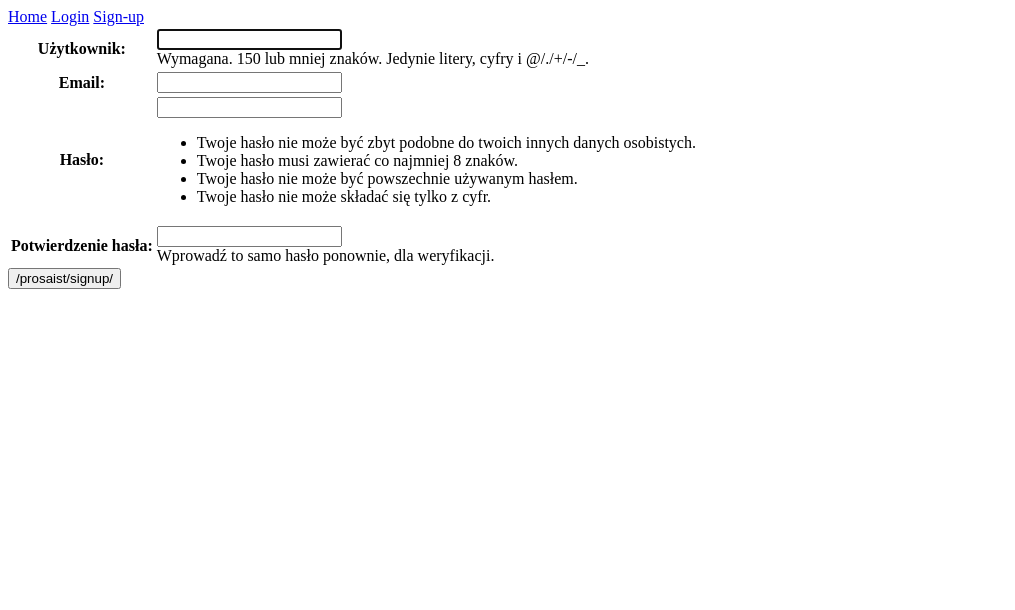
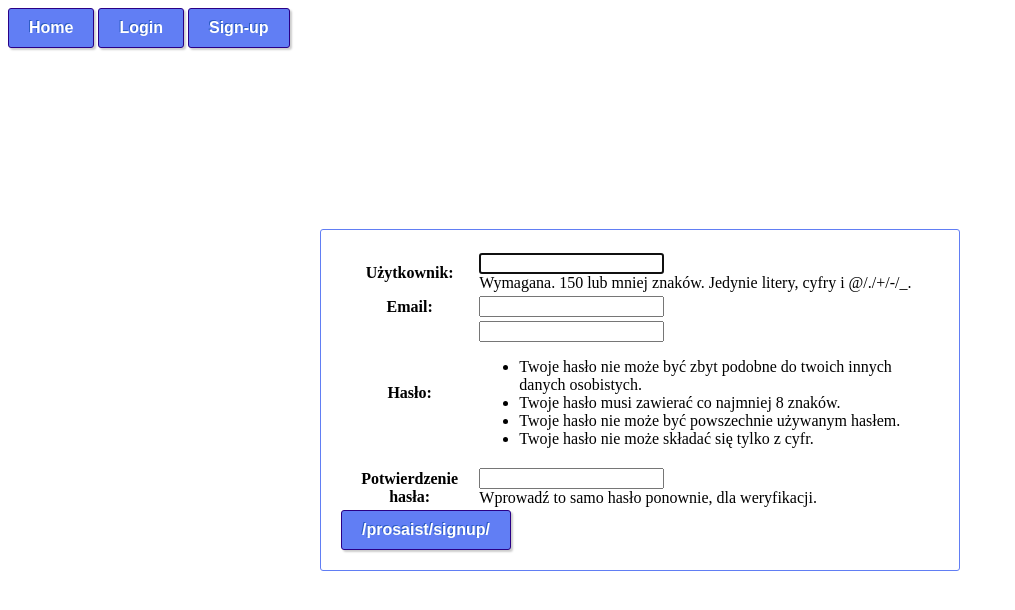
Before and after one commit to Wonqu/ZTW, a Django app: page /prosaist/signup/ in a window 1280 px wide. Shown: the top 610 px of the page, without its empty margins (0-1015 px from the left). Run offline with Django 3.2, Linux system fonts and the light colour scheme.

Commit message:
Poprawny commit CSS

```diff
--- a/Prosaist/templates/base.html
+++ b/Prosaist/templates/base.html
@@ -3,7 +3,7 @@
 <head>
     <meta charset="UTF-8">
     {% load static %}
-    <link rel="stylesheet" type="text/css" href="{% static "styles/styles.css" %}">
+    <link rel="stylesheet" type="text/css" href="{% static 'styles/styles.css' %}" />
     <title>Prosaist</title>
 </head>
 <body>
--- a/Prosaist/templates/inputform.html
+++ b/Prosaist/templates/inputform.html
@@ -1,10 +1,10 @@
 {% extends "base.html" %}
 {% block content %}
-    <form action="" method="post">
+    <form action="" method="post"><div class="user">
         {% csrf_token %}
         <table>
             {{ form.as_table }}
         </table>
-        <input type="submit" value="Save" />
-    </form>
+        <input class="user" type="submit" value="Save" />
+    </div></form>
 {% endblock %}
--- a/Prosaist/templates/loginbar.html
+++ b/Prosaist/templates/loginbar.html
@@ -1,5 +1,5 @@
 {% block userbar %}
-    <a href="{% url 'index' %}">Home</a>
-    <a href="{% url 'login' %}">Login</a>
-    <a href="{% url 'signup' %}">Sign-up</a>
+    <a class="user" href="{% url 'index' %}">Home</a>
+    <a class="user" href="{% url 'login' %}">Login</a>
+    <a class="user" href="{% url 'signup' %}">Sign-up</a>
 {% endblock %}
--- a/Prosaist/templates/userform.html
+++ b/Prosaist/templates/userform.html
@@ -1,10 +1,10 @@
 {% extends "base.html" %}
 {% block content %}
-    <form action="" method="post">
+    <form action="" method="post"><div class="user">
         {% csrf_token %}
         <table>
             {{ form.as_table }}
         </table>
-        <input type="submit" value="{{ request.path }}" />
-    </form>
+        <input class="user" type="submit" value="{{ request.path }}" />
+    </div></form>
 {% endblock %}
```
Also changed, not shown: Prosaist/templates/userbar.html (+8 -8 lines).
